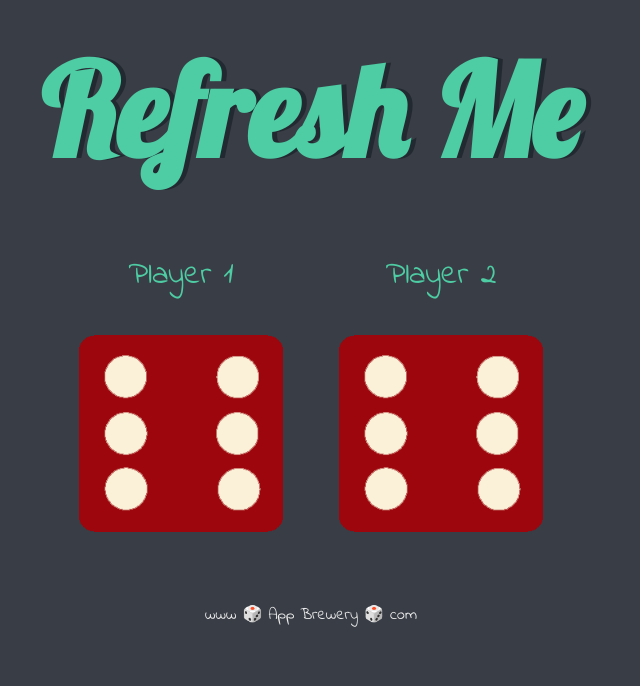
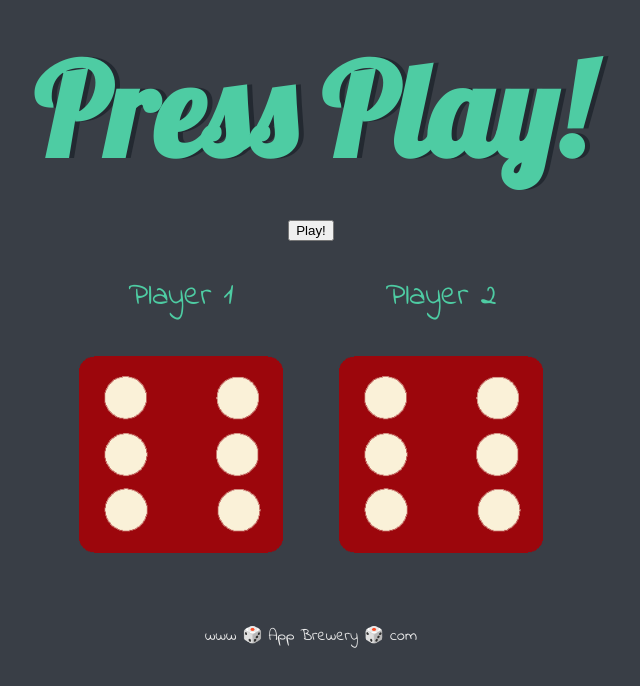
Before and after one commit to Axel01011111/Dice-Game, a plain HTML site: page index.html in a window 1280 px wide. Shown: the whole page, without its empty margins (329-969 px from the left). Drawn offline with Linux system fonts and the light colour scheme.

Commit message:
added button

```diff
--- a/index.html
+++ b/index.html
@@ -13,7 +13,11 @@
 <body>
 
   <div class="container">
-    <h1>Refresh Me</h1>
+    <h1>Press Play!</h1>
+
+    <div>
+      <button class="btn">Play!</button>
+    </div>
 
     <div class="dice">
       <p>Player 1</p>
```
